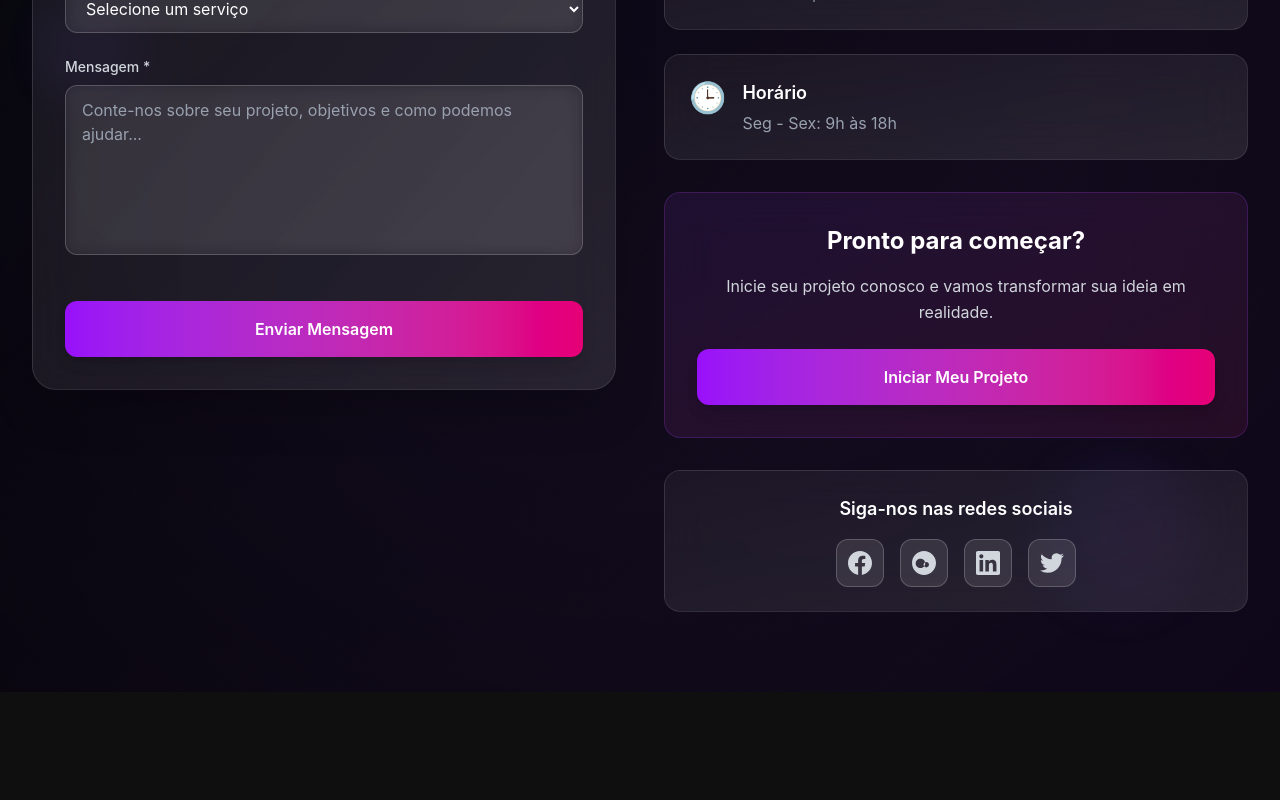
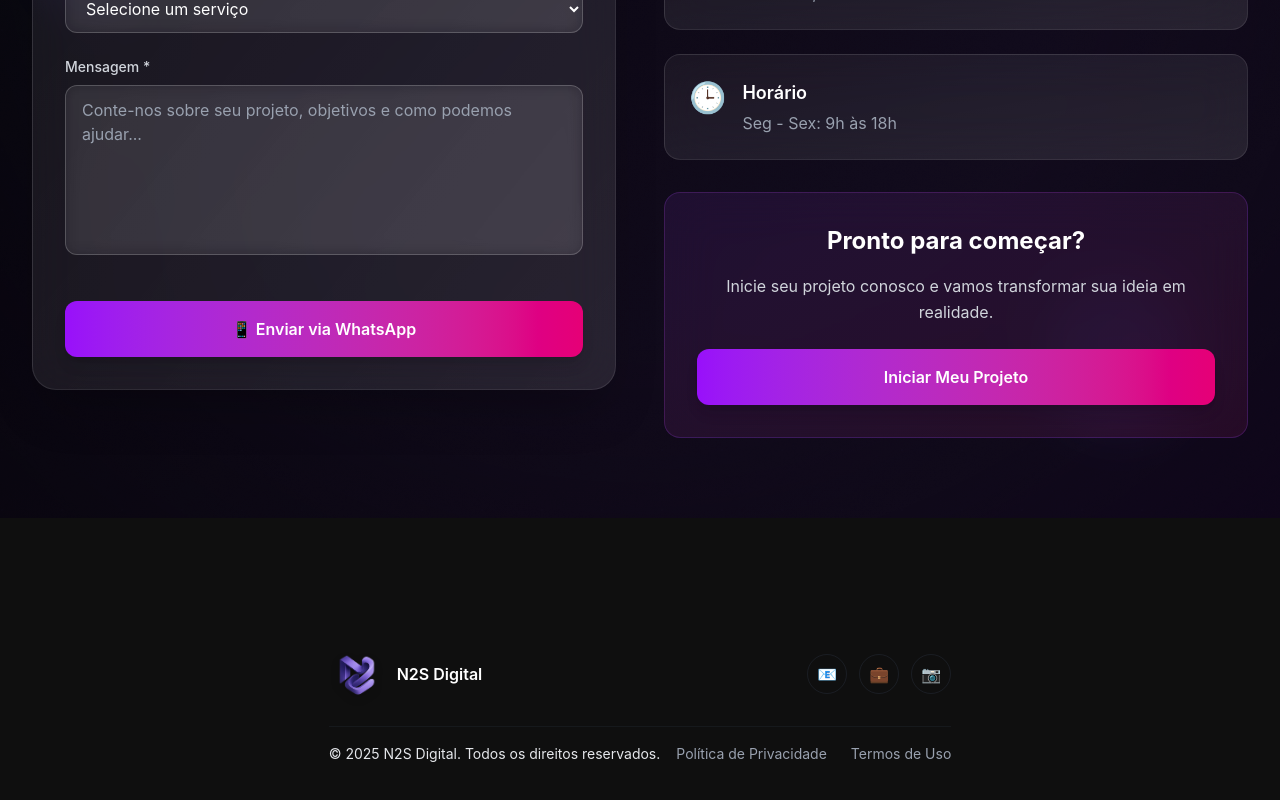
Before and after one commit to naok1m/N2SDigital, a React (Vite) app in the folder n2s-website/: page /contato in a window 1280 px wide. Shown: the part 692-1492 px from the top of the page. After the commit the page ends 1465 px from the top, so only its background shows below. Built offline with nearby package versions, Linux system fonts and the light colour scheme; a web font is replaced by a local one.

Commit message:
Contato via Whatsapp

```diff
--- a/n2s-website/src/components/contact.jsx
+++ b/n2s-website/src/components/contact.jsx
@@ -85,19 +85,19 @@ export default function Contact() {
 
   const generateProjectSummary = () => {
     const summary = `
-🚀 OLÁ! QUERO INICIAR UM NOVO PROJETO
+*OLA! QUERO INICIAR UM NOVO PROJETO*
 
-SERVIÇOS QUE PRECISO:
-${selectedServices.map(service => `✅ ${service}`).join('\n')}
+*SERVICOS QUE PRECISO:*
+${selectedServices.map(service => `- ${service}`).join('\n')}
 
-TOTAL: ${selectedServices.length} serviço(s)
+*TOTAL:* ${selectedServices.length} servico(s)
 
-MEUS DADOS:
-👤 Nome: ${formData.name || '[Não informado]'}
-📧 Email: ${formData.email || '[Não informado]'}
-📱 Telefone: ${formData.phone || '[Não informado]'}
+*MEUS DADOS:*
+- Nome: ${formData.name || '[Nao informado]'}
+- Email: ${formData.email || '[Nao informado]'}
+- Telefone: ${formData.phone || '[Nao informado]'}
 
-AGUARDO SEU RETORNO PARA CONVERSARMOS SOBRE O PROJETO!
+*AGUARDO SEU RETORNO PARA CONVERSARMOS SOBRE O PROJETO!*
     `.trim();
 
     return summary;
@@ -119,8 +119,37 @@ AGUARDO SEU RETORNO PARA CONVERSARMOS SOBRE O PROJETO!
     setSubmitStatus(null);
 
     try {
-      // Simular envio do formulário
-      await new Promise(resolve => setTimeout(resolve, 2000));
+      // Preparar mensagem para WhatsApp
+      const whatsappMessage = `
+*NOVO CONTATO - FORMULARIO DO SITE*
+
+*DADOS DO CLIENTE:*
+- Nome: ${formData.name}
+- Email: ${formData.email}
+- Empresa: ${formData.company || 'Nao informado'}
+- Telefone: ${formData.phone || 'Nao informado'}
+- Servico de interesse: ${formData.service || 'Nao especificado'}
+
+*MENSAGEM:*
+${formData.message}
+
+*Data:* ${new Date().toLocaleString('pt-BR')}
+
+---
+Enviado através do formulario de contato do site N2S Digital
+      `.trim();
+
+      // Codificar mensagem para URL
+      const encodedMessage = encodeURIComponent(whatsappMessage);
+
+      // Número do WhatsApp da N2S Digital
+      const whatsappNumber = '5585996941119';
+      const whatsappUrl = `https://wa.me/${whatsappNumber}?text=${encodedMessage}`;
+
+      // Abrir WhatsApp
+      window.open(whatsappUrl, '_blank');
+
+      // Mostrar sucesso
 
       setSubmitStatus('success');
       setFormData({
@@ -131,7 +160,9 @@ AGUARDO SEU RETORNO PARA CONVERSARMOS SOBRE O PROJETO!
         message: '',
         service: ''
       });
-    } catch {
+
+    } catch (error) {
+      console.error('Erro ao enviar para WhatsApp:', error);
       setSubmitStatus('error');
     } finally {
       setIsSubmitting(false);
@@ -391,7 +422,7 @@ AGUARDO SEU RETORNO PARA CONVERSARMOS SOBRE O PROJETO!
                   {/* Status do envio */}
                   {submitStatus === 'success' && (
                     <div className="p-4 bg-green-500/20 border border-green-500/50 rounded-xl text-green-400 text-center">
-                      ✅ Mensagem enviada com sucesso! Entraremos em contato em breve.
+                      ✅ WhatsApp aberto! Envie sua mensagem para finalizar o contato.
                     </div>
                   )}
 
@@ -411,10 +442,10 @@ AGUARDO SEU RETORNO PARA CONVERSARMOS SOBRE O PROJETO!
                       {isSubmitting ? (
                         <span className="flex items-center justify-center gap-2">
                           <div className="w-5 h-5 border-2 border-white/30 border-t-white rounded-full animate-spin" />
-                          Enviando...
+                          Preparando...
                         </span>
                       ) : (
-                        'Enviar Mensagem'
+                        '📱 Enviar via WhatsApp'
                       )}
                     </button>
                   </div>
@@ -467,61 +498,6 @@ AGUARDO SEU RETORNO PARA CONVERSARMOS SOBRE O PROJETO!
                 </button>
               </div>
 
-              {/* Redes sociais */}
-              <div className="bg-gradient-to-br from-white/5 to-white/10 backdrop-blur-xl rounded-2xl p-6 border border-white/10">
-                <h4 className="text-lg font-semibold text-white mb-4 text-center">
-                  Siga-nos nas redes sociais
-                </h4>
-                <div className="flex justify-center gap-4">
-                  {[
-                    {
-                      name: 'Facebook',
-                      link: '#',
-                      icon: (
-                        <svg className="w-6 h-6" fill="currentColor" viewBox="0 0 24 24">
-                          <path d="M24 12.073c0-6.627-5.373-12-12-12s-12 5.373-12 12c0 5.99 4.388 10.954 10.125 11.854v-8.385H7.078v-3.47h3.047V9.43c0-3.007 1.792-4.669 4.533-4.669 1.312 0 2.686.235 2.686.235v2.953H15.83c-1.491 0-1.956.925-1.956 1.874v2.25h3.328l-.532 3.47h-2.796v8.385C19.612 23.027 24 18.062 24 12.073z"/>
-                        </svg>
-                      )
-                    },
-                    {
-                      name: 'Instagram',
-                      link: '#',
-                      icon: (
-                        <svg className="w-6 h-6" fill="currentColor" viewBox="0 0 24 24">
-                          <path d="M12.017 0C5.396 0 .029 5.367.029 11.987c0 6.62 5.367 11.987 11.988 11.987 6.62 0 11.987-5.367 11.987-11.987C24.014 5.367 18.637.001 12.017.001zM8.449 16.988c-1.297 0-2.448-.49-3.323-1.297C4.198 14.895 3.708 13.744 3.708 12.447s.49-2.448 1.418-3.323c.875-.807 2.026-1.297 3.323-1.297s2.448.49 3.323 1.297c.928.875 1.418 2.026 1.418 3.323s-.49 2.448-1.418 3.244c-.875.807-2.026 1.297-3.323 1.297zm7.718-1.387c-.49.49-1.156.784-1.89.784-.734 0-1.4-.294-1.89-.784-.49-.49-.784-1.156-.784-1.89s.294-1.4.784-1.89c.49-.49 1.156-.784 1.89-.784.734 0 1.4.294 1.89.784.49.49.784 1.156.784 1.89s-.294 1.4-.784 1.89z"/>
-                        </svg>
-                      )
-                    },
-                    {
-                      name: 'LinkedIn',
-                      link: '#',
-                      icon: (
-                        <svg className="w-6 h-6" fill="currentColor" viewBox="0 0 24 24">
-                          <path d="M20.447 20.452h-3.554v-5.569c0-1.328-.027-3.037-1.852-3.037-1.853 0-2.136 1.445-2.136 2.939v5.667H9.351V9h3.414v1.561h.046c.477-.9 1.637-1.85 3.37-1.85 3.601 0 4.267 2.37 4.267 5.455v6.286zM5.337 7.433c-1.144 0-2.063-.926-2.063-2.065 0-1.138.92-2.063 2.063-2.063 1.14 0 2.064.925 2.064 2.063 0 1.139-.925 2.065-2.064 2.065zm1.782 13.019H3.555V9h3.564v11.452zM22.225 0H1.771C.792 0 0 .774 0 1.729v20.542C0 23.227.792 24 1.771 24h20.451C23.2 24 24 23.227 24 22.271V1.729C24 .774 23.2 0 22.222 0h.003z"/>
-                        </svg>
-                      )
-                    },
-                    {
-                      name: 'Twitter',
-                      link: '#',
-                      icon: (
-                        <svg className="w-6 h-6" fill="currentColor" viewBox="0 0 24 24">
-                          <path d="M23.953 4.57a10 10 0 01-2.825.775 4.958 4.958 0 002.163-2.723c-.951.555-2.005.959-3.127 1.184a4.92 4.92 0 00-8.384 4.482C7.69 8.095 4.067 6.13 1.64 3.162a4.822 4.822 0 00-.666 2.475c0 1.71.87 3.213 2.188 4.096a4.904 4.904 0 01-2.228-.616v.06a4.923 4.923 0 003.946 4.827 4.996 4.996 0 01-2.212.085 4.936 4.936 0 004.604 3.417 9.867 9.867 0 01-6.102 2.105c-.39 0-.779-.023-1.17-.067a13.995 13.995 0 007.557 2.209c9.053 0 13.998-7.496 13.998-13.985 0-.21 0-.42-.015-.63A9.935 9.935 0 0024 4.59z"/>
-                        </svg>
-                      )
-                    }
-                  ].map((social, index) => (
-                    <a
-                      key={index}
-                      href={social.link}
-                      className="w-12 h-12 bg-white/10 hover:bg-purple-500/20 border border-white/20 hover:border-purple-500/50 rounded-xl flex items-center justify-center text-gray-300 hover:text-white transition-all duration-300 hover:scale-110"
-                      title={social.name}
-                    >
-                      {social.icon}
-                    </a>
-                  ))}
-                </div>
-              </div>
             </div>
           </div>
         </div>
```
